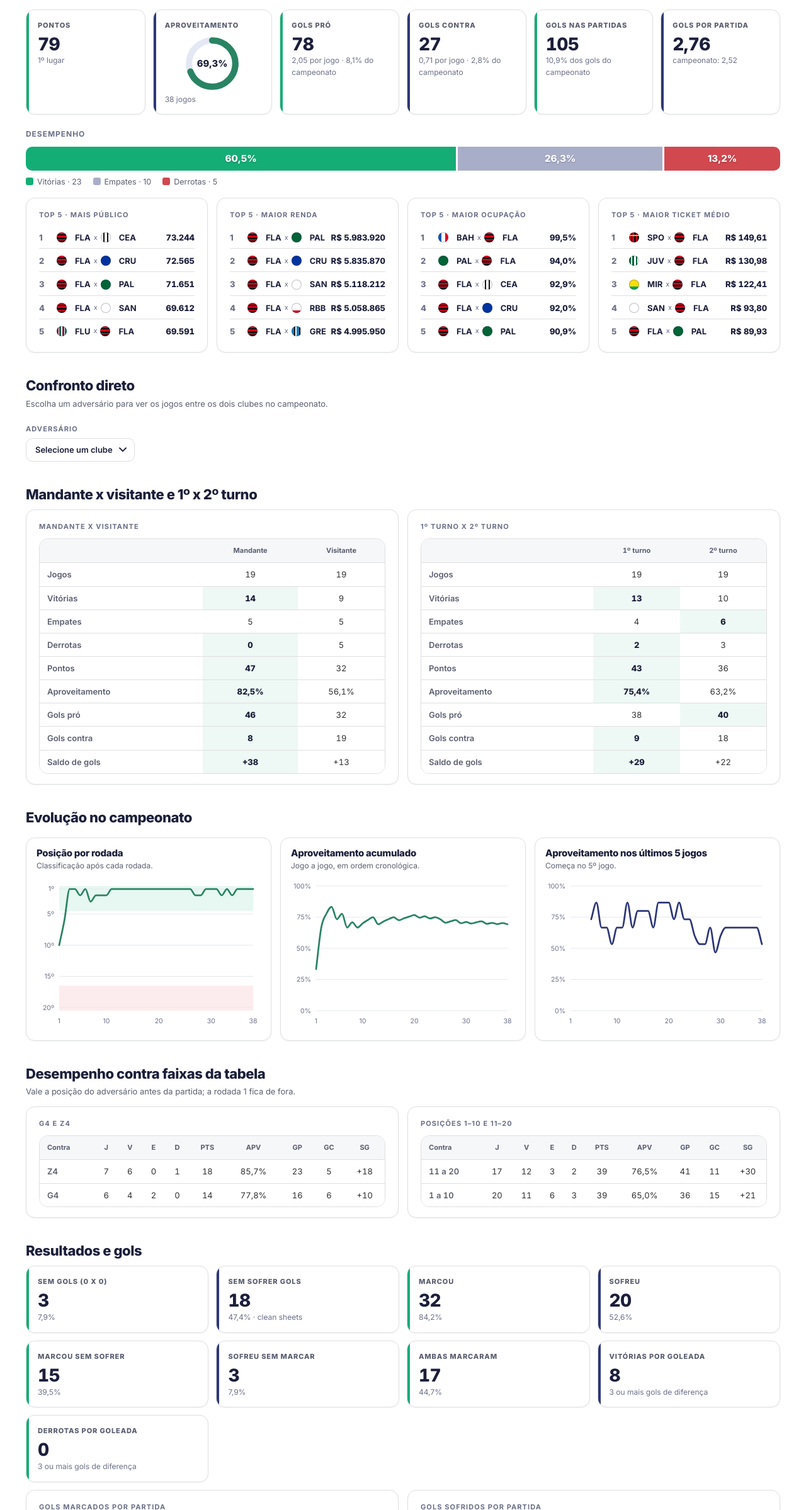
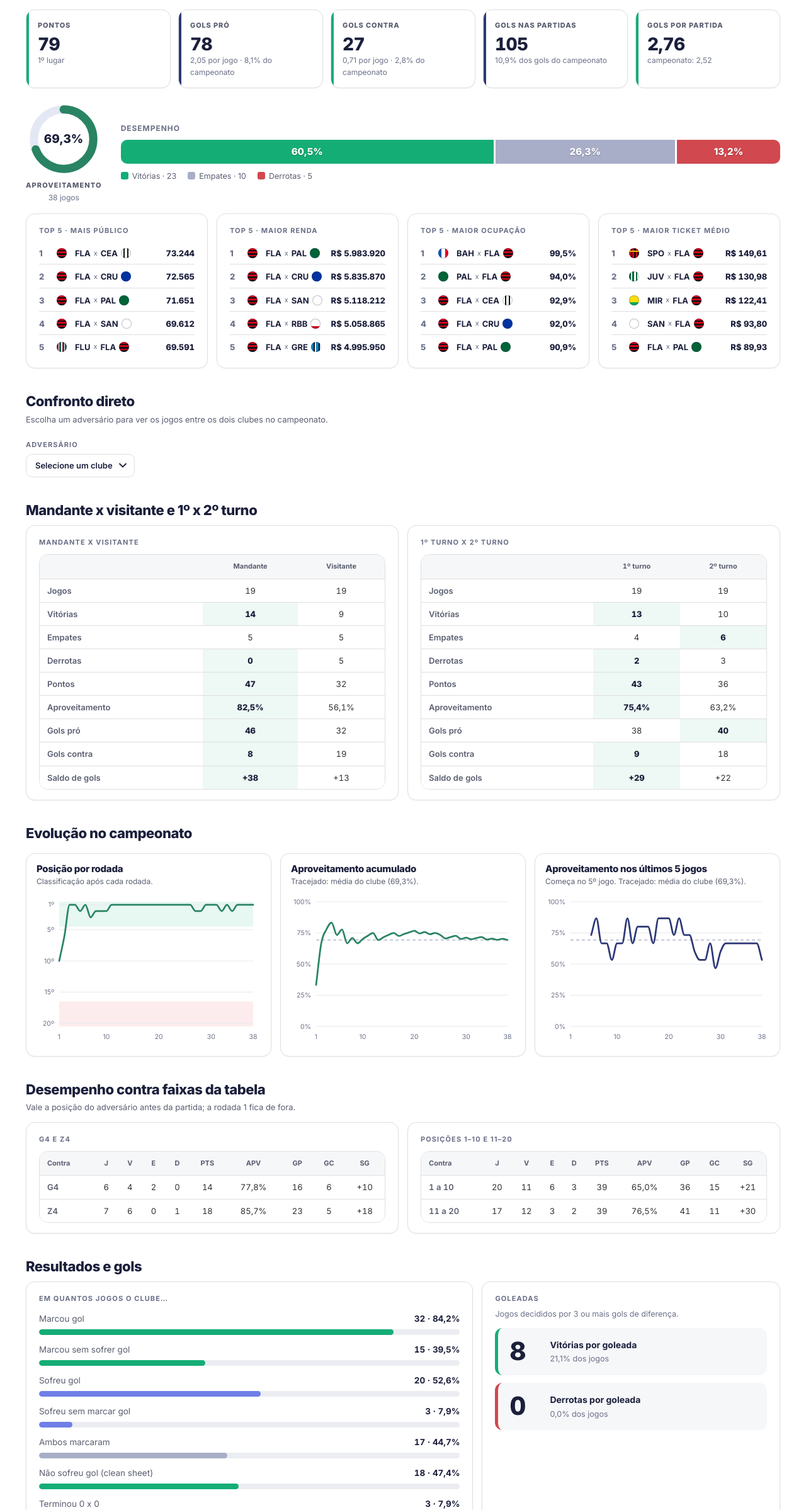
Before and after one commit to jvictorarj/datascore, a plain HTML site: page clube.html in a window 1280 px wide. Shown: the part 402-2800 px from the top of the page at 63% size. Drawn offline with Linux system fonts and the light colour scheme.

Commit message:
Add files via upload

```diff
--- a/assets/app.js
+++ b/assets/app.js
@@ -362,8 +362,8 @@
         var li = mk('li'); li.appendChild(mk('span', 'rk', String(i + 1))); li.appendChild(dot(x.s)); li.appendChild(mk('b', null, x.n));
         var tx;
         if (key === 'sg') tx = (x.sg > 0 ? '+' : '') + x.sg + ' · ' + x.gp + ' GP · ' + x.gc + ' GC';
-        else if (key === 'v') tx = x.v + (x.v === 1 ? ' vitória' : ' vitórias') + ' · ' + F.pct(x.v / x.j * 100);
-        else if (key === 'd') tx = x.d + (x.d === 1 ? ' derrota' : ' derrotas') + ' · ' + F.pct(x.d / x.j * 100);
+        else if (key === 'v') tx = x.v + ' V · ' + F.pct(x.v / x.j * 100);
+        else if (key === 'd') tx = x.d + ' D · ' + F.pct(x.d / x.j * 100);
         else tx = g1(x[key]) + ' · ' + F.d2(x[key] / x.j) + ' p/j';
         li.appendChild(mk('span', 'm', tx)); ol.appendChild(li);
       });
@@ -376,7 +376,7 @@
       arr.forEach(function (x, i) {
         var li = mk('li'); li.appendChild(mk('span', 'rk', String(i + 1))); li.appendChild(dot(x.s)); li.appendChild(mk('b', null, x.n));
         li.appendChild(mk('span', 'm ap', F.pct(x.ap)));
-        li.appendChild(mk('span', 'm2', x.v + (x.v === 1 ? ' vit' : ' vit') + ' · ' + x.gp + ' GP · ' + x.gc + ' GC'));
+        li.appendChild(mk('span', 'm2', x.v + ' V · ' + x.gp + ' GP · ' + x.gc + ' GC'));
         ol.appendChild(li);
       });
     }
@@ -1006,6 +1006,7 @@
       { h: 'GP', t: 'Gols pró', v: function (r) { return r.o.gp; } }, { h: 'GC', t: 'Gols contra', v: function (r) { return r.o.gc; } }, { h: 'SG', t: 'Saldo de gols', v: function (r) { return r.o.sg; }, f: function (v) { return (v > 0 ? '+' : '') + v; } }];
     function load() {
       rows = TEAMS.map(function (t) { return { s: t.s, n: t.n, o: gsum(vsBand(gamesOf(t.s, S.turno, S.mando, fb.hi(), S.date), +S.faixa)) }; });
+      rows.sort(function (x, y) { return (y.o.ap == null ? -1 : y.o.ap) - (x.o.ap == null ? -1 : x.o.ap) || y.o.pts - x.o.pts || y.o.sg - x.o.sg || y.o.gp - x.o.gp || x.n.localeCompare(y.n, 'pt'); });
     }
     tb = xtable(table, cols, 6, false);
     fb = filterBar(bfRoot, S, function () { load(); tb.set(rows); });
@@ -1045,13 +1046,14 @@
       }); box.appendChild(ul); parent.appendChild(box);
     }
     /* gráfico: aproveitamento acumulado e média móvel (5 jogos) */
-    function apvChart(host, ser, games, tm) {
+    function apvChart(host, ser, games, tm, avg) {
       var INK = '#6B7088', GR = '#E6E8EF';
       var W = Math.max(host.clientWidth, 280), H = 240, m = { l: 40, r: 12, t: 12, b: 30 }, N = games.length;
       var svg = el('svg', { width: W, height: H, viewBox: '0 0 ' + W + ' ' + H, role: 'img', 'aria-label': 'Aproveitamento de ' + tm.n + ' ao longo dos jogos: acumulado e média móvel de 5 jogos.' }, host);
       var pw = W - m.l - m.r, ph = H - m.t - m.b, sx = function (i) { return m.l + (N > 1 ? i / (N - 1) : 0) * pw; }, sy = function (v) { return m.t + (1 - v / 100) * ph; };
       [0, 25, 50, 75, 100].forEach(function (v) { el('line', { x1: m.l, x2: W - m.r, y1: sy(v), y2: sy(v), stroke: GR, 'stroke-width': 1 }, svg); text(svg, m.l - 8, sy(v), v + '%', { anchor: 'end', size: 10.5, base: 'central', fill: INK }); });
       [1, 10, 20, 30, 38].forEach(function (g) { if (g <= N) text(svg, sx(g - 1), H - 10, String(g), { anchor: 'middle', size: 10.5, fill: INK }); });
+      if (avg != null) { el('line', { x1: m.l, x2: W - m.r, y1: sy(avg), y2: sy(avg), stroke: '#B4B9CE', 'stroke-width': 1.5, 'stroke-dasharray': '5 4' }, svg); }
       ser.forEach(function (s) {
         var pts = []; s.v.forEach(function (v, i) { if (v != null) pts.push([+sx(i).toFixed(1), +sy(v).toFixed(1)]); });
         el('path', { d: smooth(pts), fill: 'none', stroke: s.color, 'stroke-width': 2.75, 'stroke-linejoin': 'round', 'stroke-linecap': 'round' }, svg);
@@ -1152,7 +1154,6 @@
       var box = mk('div', 'mvb'); box.appendChild(mk('div', 'flabel', title));
       var t = mk('table', 'lt'), th = mk('thead'), trh = mk('tr'); ['Contra', 'J', 'V', 'E', 'D', 'PTS', 'APV', 'GP', 'GC', 'SG'].forEach(function (h) { trh.appendChild(mk('th', null, h)); }); th.appendChild(trh); t.appendChild(th);
       var tbd = mk('tbody'), rows = ks.map(function (k, q) { return { n: labels[q], o: gsum(vsBand(all, k)) }; });
-      rows.sort(function (x, y) { return (y.o.ap == null ? -1 : y.o.ap) - (x.o.ap == null ? -1 : x.o.ap) || y.o.pts - x.o.pts; });
       rows.forEach(function (b) {
         var o = b.o, tr = mk('tr');
         [b.n, o.j, o.v, o.e, o.d, o.pts, o.ap == null ? '—' : F.pct(o.ap * 100), o.gp, o.gc, (o.sg > 0 ? '+' : '') + o.sg].forEach(function (v, k) { tr.appendChild(mk('td', k === 0 ? 'rl' : k === 5 || k === 6 ? 'hl' : '', String(v))); }); tbd.appendChild(tr);
@@ -1207,7 +1208,7 @@
       var ul = mk('ol', 'top5'), L = all.slice().sort(function (x, y) { return fn(y.row) - fn(x.row); }).slice(0, 5);
       L.forEach(function (g, k) {
         var w = g.row, h = TEAMS[w[2]].s, aw = TEAMS[w[3]].s, li = mk('li'); li.appendChild(mk('span', 'tn', String(k + 1)));
-        var m = mk('span', 'tm'); m.appendChild(dot(h)); m.appendChild(mk('b', null, h)); m.appendChild(mk('em', null, 'x')); m.appendChild(dot(aw)); m.appendChild(mk('b', null, aw)); m.title = NM[h] + ' x ' + NM[aw] + ' · rodada ' + (g.i + 1); li.appendChild(m);
+        var m = mk('span', 'tm'); m.appendChild(dot(h)); m.appendChild(mk('b', null, h)); m.appendChild(mk('em', null, 'x')); m.appendChild(mk('b', null, aw)); m.appendChild(dot(aw)); m.title = NM[h] + ' x ' + NM[aw] + ' · rodada ' + (g.i + 1); li.appendChild(m);
         li.appendChild(mk('span', 'tv', fmt(fn(w)))); ul.appendChild(li);
       }); box.appendChild(ul); parent.appendChild(box);
     }
@@ -1255,16 +1256,16 @@
       var head = mk('div', 'cl-head'), bd = dot(s); bd.className += ' xl'; head.appendChild(bd);
       var ht = mk('div'); ht.appendChild(mk('h2', null, tm.n)); ht.appendChild(mk('p', null, [info.uf, info.estadio].filter(Boolean).join(' · ') + ' · Brasileirão Série A 2025')); head.appendChild(ht); clRoot.appendChild(head);
       var gm = champ.goals / 380;
-      var ovg = mk('div', 'ov-grid c6'); clRoot.appendChild(ovg);
-      [['Pontos', String(O.pts), pos + 'º lugar'], ['Aproveitamento', null, O.j + ' jogos', O.ap * 100],
-        ['Gols pró', F.int(O.gp), F.d2(O.gp / O.j) + ' por jogo · ' + F.pct(O.gp / champ.goals * 100) + ' do campeonato'], ['Gols contra', F.int(O.gc), F.d2(O.gc / O.j) + ' por jogo · ' + F.pct(O.gc / champ.goals * 100) + ' do campeonato'],
+      var ovg = mk('div', 'ov-grid c5'); clRoot.appendChild(ovg);
+      [['Pontos', String(O.pts), pos + 'º lugar'], ['Gols pró', F.int(O.gp), F.d2(O.gp / O.j) + ' por jogo · ' + F.pct(O.gp / champ.goals * 100) + ' do campeonato'], ['Gols contra', F.int(O.gc), F.d2(O.gc / O.j) + ' por jogo · ' + F.pct(O.gc / champ.goals * 100) + ' do campeonato'],
         ['Gols nas partidas', F.int(O.gp + O.gc), F.pct((O.gp + O.gc) / champ.goals * 100) + ' dos gols do campeonato'], ['Gols por partida', F.d2((O.gp + O.gc) / O.j), 'campeonato: ' + F.d2(gm)]].forEach(function (x) {
         var c = mk('div', 'ovc'); c.appendChild(mk('div', 'kl', x[0]));
         if (x[3] != null) { var rw = mk('div', 'ringw'); rw.appendChild(ringEl(x[3], 92, '#298463', x[0])); c.appendChild(rw); } else c.appendChild(mk('div', 'kv', x[1]));
         c.appendChild(mk('div', 'ks', x[2])); ovg.appendChild(c);
       });
-      var dh = mk('div', 'ov-bh', 'Desempenho'); clRoot.appendChild(dh);
-      resBar(clRoot, O);
+      var pf = mk('div', 'perf'), prg = mk('div', 'pf-ring'), pbr = mk('div', 'pf-bar');
+      prg.appendChild(ringEl(O.ap * 100, 118, '#298463', 'Aproveitamento')); prg.appendChild(mk('div', 'pf-l', 'Aproveitamento')); prg.appendChild(mk('div', 'pf-s', O.j + ' jogos'));
+      pbr.appendChild(mk('div', 'ov-bh', 'Desempenho')); resBar(pbr, O); pf.appendChild(prg); pf.appendChild(pbr); clRoot.appendChild(pf);
       var t5 = mk('div', 'mv four'); clRoot.appendChild(t5);
       var allG = all.filter(function (g) { return g.row; });
       top5(t5, 'Top 5 · mais público', allG, function (w) { return w[9]; }, F.int);
@@ -1294,16 +1295,23 @@
       });
       var s1 = [{ name: 'Acumulado', color: '#298463', v: acc }], s2 = [{ name: 'Últimos 5 jogos', color: '#2D3776', v: mov }];
       chartCard(g3, 'Posição por rodada', 'Classificação após cada rodada.', null, function (host) { posChart(host, pp, ppts, tm); });
-      chartCard(g3, 'Aproveitamento acumulado', 'Jogo a jogo, em ordem cronológica.', null, function (host) { apvChart(host, s1, chrono, tm); });
-      chartCard(g3, 'Aproveitamento nos últimos 5 jogos', 'Começa no 5º jogo.', null, function (host) { apvChart(host, s2, chrono, tm); });
+      chartCard(g3, 'Aproveitamento acumulado', 'Tracejado: média do clube (' + F.pct(O.ap * 100) + ').', null, function (host) { apvChart(host, s1, chrono, tm, O.ap * 100); });
+      chartCard(g3, 'Aproveitamento nos últimos 5 jogos', 'Começa no 5º jogo. Tracejado: média do clube (' + F.pct(O.ap * 100) + ').', null, function (host) { apvChart(host, s2, chrono, tm, O.ap * 100); });
       /* contra faixas da tabela */
       var s4 = sec('Desempenho contra faixas da tabela', 'Vale a posição do adversário antes da partida; a rodada 1 fica de fora.'), r4 = mk('div', 'mv two'); s4.appendChild(r4);
       bandTable(r4, 'G4 e Z4', all, [0, 1], ['G4', 'Z4']); bandTable(r4, 'Posições 1–10 e 11–20', all, [2, 3], ['1 a 10', '11 a 20']);
       /* resultados e gols */
       var s5 = sec('Resultados e gols');
-      cards(s5, [['Sem gols (0 x 0)', O.z, pct(O.z, O.j)], ['Sem sofrer gols', O.cs, pct(O.cs, O.j) + ' · clean sheets'], ['Marcou', O.sc, pct(O.sc, O.j)], ['Sofreu', O.cc, pct(O.cc, O.j)],
-        ['Marcou sem sofrer', O.scn, pct(O.scn, O.j)], ['Sofreu sem marcar', O.ccn, pct(O.ccn, O.j)], ['Ambas marcaram', O.both, pct(O.both, O.j)],
-        ['Vitórias por goleada', O.bw, '3 ou mais gols de diferença'], ['Derrotas por goleada', O.bl, '3 ou mais gols de diferença']]);
+      var rg5 = mk('div', 'rg5'); s5.appendChild(rg5);
+      var lc = mk('div', 'mvb'); lc.appendChild(mk('div', 'flabel', 'Em quantos jogos o clube…'));
+      [['Marcou gol', O.sc, C.green], ['Marcou sem sofrer gol', O.scn, C.green], ['Sofreu gol', O.cc, C.blue], ['Sofreu sem marcar gol', O.ccn, C.blue], ['Ambos marcaram', O.both, '#A9AEC8'], ['Não sofreu gol (clean sheet)', O.cs, C.green], ['Terminou 0 x 0', O.z, '#A9AEC8']].forEach(function (x) {
+        var r = mk('div', 'brow'), hd = mk('div', 'bh'); hd.appendChild(mk('span', null, x[0])); hd.appendChild(mk('b', null, x[1] + ' · ' + pct(x[1], O.j))); r.appendChild(hd);
+        var tr = mk('div', 'bt'), fl = mk('i'); fl.style.width = (O.j ? x[1] / O.j * 100 : 0) + '%'; fl.style.background = x[2]; tr.appendChild(fl); r.appendChild(tr); lc.appendChild(r);
+      }); rg5.appendChild(lc);
+      var rc = mk('div', 'mvb'); rc.appendChild(mk('div', 'flabel', 'Goleadas')); rc.appendChild(mk('p', 'sub0', 'Jogos decididos por 3 ou mais gols de diferença.'));
+      [['Vitórias por goleada', O.bw, C.green], ['Derrotas por goleada', O.bl, '#D2484F']].forEach(function (x) {
+        var t = mk('div', 'gtile'); t.style.borderLeftColor = x[2]; t.appendChild(mk('div', 'gn', String(x[1]))); var tt = mk('div'); tt.appendChild(mk('div', 'gl', x[0])); tt.appendChild(mk('div', 'gs2', pct(x[1], O.j) + ' dos jogos')); t.appendChild(tt); rc.appendChild(t);
+      }); rg5.appendChild(rc);
       var dr = mk('div', 'mv two'); s5.appendChild(dr);
       dist(dr, 'Gols marcados por partida', O.m, O.j, C.green); dist(dr, 'Gols sofridos por partida', O.s, O.j, C.blue);
       /* público e renda */
@@ -1324,7 +1332,7 @@
         if (mq.matches) b.after(curCard); else { panel.textContent = ''; panel.appendChild(curCard); }
       }
       var first = null;
-      all.slice().sort(function (x, y) { return x.i - y.i; }).forEach(function (g) {
+      all.slice().sort(function (x, y) { return y.r[4] - x.r[4] || y.i - x.i; }).forEach(function (g) {
         var b = mk('button', 'grow ' + resOf(g.r)); b.type = 'button'; b.setAttribute('aria-expanded', 'false');
         b.appendChild(mk('span', 'gr', 'R' + (g.i + 1))); b.appendChild(mk('span', 'gd', dm(g.r[4]))); b.appendChild(scoreLine(g, s, 'gs')); b.appendChild(resChip(g.r));
         b.addEventListener('click', function () { pick(b, g); }); list.appendChild(b); if (!first) first = [b, g];
--- a/assets/style.css
+++ b/assets/style.css
@@ -684,3 +684,31 @@ h3.grp{font-size:13px;font-weight:800;letter-spacing:.1em;text-transform:upperca
 .st-main table.st{height:100%}
 @media(max-width:1180px){.st-main table.st{height:auto}}
 #club-home{margin-top:26px}
+
+/* ===== ajustes 18h ===== */
+.ov-grid.c5{grid-template-columns:repeat(5,minmax(0,1fr))}
+@media(max-width:1180px){.ov-grid.c5{grid-template-columns:repeat(3,minmax(0,1fr))}}
+@media(max-width:700px){.ov-grid.c5{grid-template-columns:repeat(2,minmax(0,1fr))}}
+.perf{display:flex;align-items:center;gap:30px;margin:22px 0 0}
+.pf-ring{flex:none;display:flex;flex-direction:column;align-items:center;text-align:center;gap:2px}
+.pf-l{font-size:11px;font-weight:800;letter-spacing:.1em;text-transform:uppercase;color:var(--text-2);margin-top:4px}
+.pf-s{font-size:12px;color:var(--gray-ink)}
+.pf-bar{flex:1;min-width:0}
+.pf-bar .ov-bh{margin:0 0 8px}
+.pf-bar .tow-bar{margin-top:0}
+@media(max-width:600px){.perf{flex-direction:column;align-items:stretch;gap:16px}.pf-ring{align-self:center}}
+.rg5{display:grid;grid-template-columns:minmax(0,3fr) minmax(0,2fr);gap:14px;margin-top:12px;align-items:stretch}
+@media(max-width:900px){.rg5{grid-template-columns:1fr}}
+.brow{margin-top:13px}
+.brow .bh{display:flex;justify-content:space-between;gap:10px;font-size:13.5px;color:var(--text-2)}
+.brow .bh b{color:var(--ink);font-variant-numeric:tabular-nums;white-space:nowrap}
+.brow .bt{height:9px;border-radius:999px;background:#ECEDF2;overflow:hidden;margin-top:6px}
+.brow .bt i{display:block;height:100%;border-radius:999px}
+.sub0{font-size:12.5px;color:var(--gray-ink);margin:6px 0 4px}
+.gtile{display:flex;align-items:center;gap:16px;background:var(--off);border-left:5px solid #A9AEC8;border-radius:12px;padding:16px 18px;margin-top:12px}
+.gtile .gn{font-size:40px;font-weight:800;color:var(--ink);line-height:1;min-width:48px;font-variant-numeric:tabular-nums}
+.gtile .gl{font-size:14px;font-weight:700;color:var(--ink)}
+.gtile .gs2{font-size:12.5px;color:var(--gray-ink);margin-top:2px}
+.grow .gs{display:grid;grid-template-columns:minmax(0,1fr) auto minmax(0,1fr);align-items:center;gap:10px}
+.grow .gs .tnm.l{justify-content:flex-start}
+.grow .gs .tnm.r{justify-content:flex-end}
```
